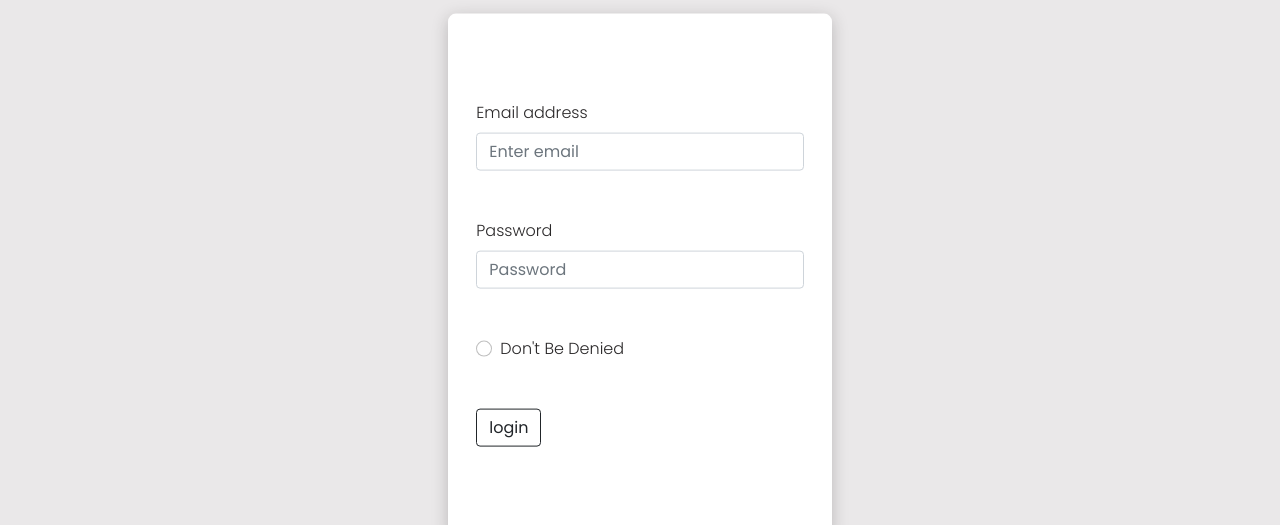
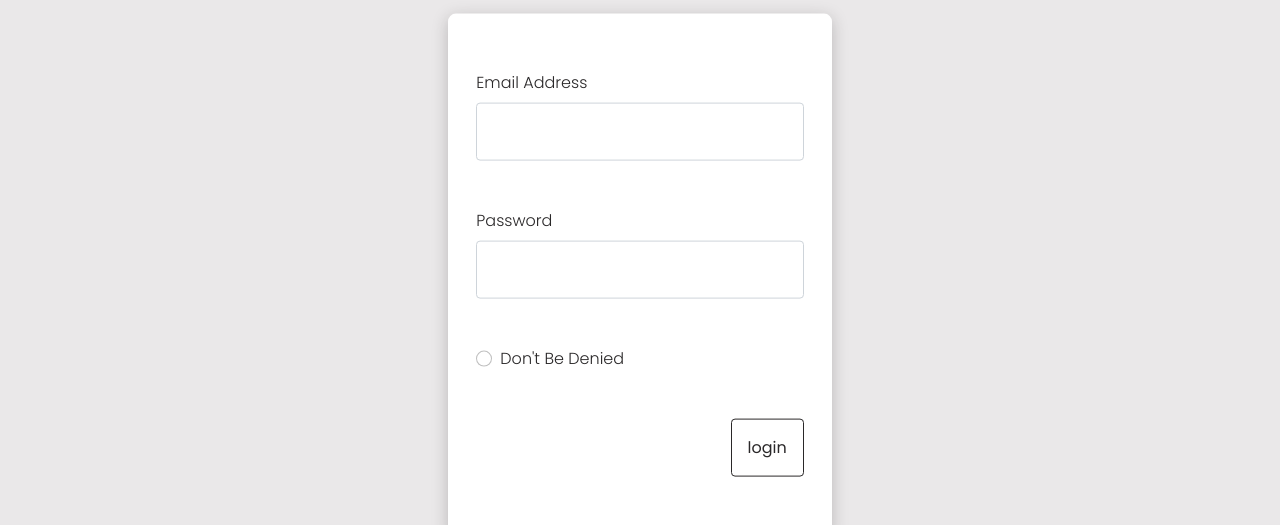
Before and after one commit to yondav/second-base, a React (Create React App) app in the folder client/: page /login in a window 1280 px wide. Shown: the part 176-701 px from the top of the page. Built offline with nearby package versions, Linux system fonts and the light colour scheme; no server answers; the HTML template or start-up script is replaced by a standard one; a web font is replaced by a local one.

Commit message:
login is smoother with auth context now a bit more refined. I'll likely keep working on it as I go but it is in a good place. Was able to make use of styled components and input render function in login form to reduce some code.

```diff
--- a/client/src/components/forms/form.login.component.js
+++ b/client/src/components/forms/form.login.component.js
@@ -1,92 +1,82 @@
 import React, { useState, useRef } from 'react';
-import { Card, Alert, Form, Button } from 'react-bootstrap';
+import { useNavigate } from 'react-router-dom';
+import { Card, Alert, Form } from 'react-bootstrap';
 import useAdminContext from '../../hooks/useAdminContext';
+import { loginInputs, inputHandler, renderInputs } from './formComponents';
+import { FormCheck, FormButton } from '../styled/form';
 
-const LoginForm = ({ statusMessage, setStatusMessage }) => {
+const LoginForm = () => {
   const { login } = useAdminContext();
-  const emailRef = useRef();
-  const passwordRef = useRef();
+  const navigate = useNavigate();
   const radioRef = useRef();
-  const [invalid, setInvalid] = useState({
-    email: { invalid: false, message: '' },
-    password: { invalid: false, message: '' },
+  const [alert, setAlert] = useState({
+    variant: '',
+    message: '',
   });
 
-  const handleSubmit = e => {
+  const checkIfRemembered = key => localStorage.getItem(key);
+
+  const [formData, setFormData] = useState({
+    email: checkIfRemembered('2bEmail') || '',
+    password: checkIfRemembered('2bPassword') || '',
+  });
+
+  const handleSubmit = async e => {
     e.preventDefault();
 
-    if (!emailRef.current.value)
-      setInvalid(prevState => ({
-        ...prevState,
-        email: { invalid: true, message: 'Must provide a valid email address' },
-      }));
+    if (!formData.email)
+      setAlert({
+        variant: 'danger',
+        message: 'Please provide a valid email address',
+      });
 
-    if (!passwordRef.current.value)
-      setInvalid(prevState => ({
-        ...prevState,
-        password: { invalid: true, message: 'Must provide a valid password' },
-      }));
+    if (!formData.password)
+      setAlert({
+        variant: 'danger',
+        message: 'Please provide a valid password',
+      });
 
     if (radioRef.current.checked) {
-      localStorage.setItem('2bEmail', emailRef.current.value);
-      localStorage.setItem('2bPassword', passwordRef.current.value);
+      localStorage.setItem('2bEmail', formData.email);
+      localStorage.setItem('2bPassword', formData.password);
     }
 
-    login(emailRef.current.value, passwordRef.current.value);
+    const loginAttempt = await login(formData);
+
+    if (loginAttempt.verified) {
+      setAlert({ variant: 'success', message: 'Welcome back Neil' });
+      setTimeout(() => {
+        navigate('/admin/portal');
+      }, 1000);
+    } else {
+      setAlert({ variant: 'danger', message: 'Go home Crosby' });
+    }
+
     document.querySelector('.login-status').style.display = 'block';
   };
 
-  const checkIfRemembered = key => localStorage.getItem(key);
-
   return (
     <Card className='login-card'>
-      <Alert
-        variant={statusMessage.variant}
-        className='login-status text-center'
-      >
-        {statusMessage.message}
+      <Alert variant={alert.variant} className='login-status text-center'>
+        {alert.message}
       </Alert>
       <Card.Body className='d-flex justify-content-center align-items-center'>
         <Form className='login-form' onSubmit={handleSubmit}>
-          <Form.Group className='mb-5'>
-            <Form.Label>Email address</Form.Label>
-            <Form.Control
-              type='email'
-              placeholder='Enter email'
-              defaultValue={checkIfRemembered('2bEmail')}
-              ref={emailRef}
-            />
-            {invalid.email.invalid && (
-              <Form.Text className='failure-text'>
-                {invalid.email.message}
-              </Form.Text>
+          {renderInputs(loginInputs(formData), e =>
+            inputHandler(e, formData, setFormData)
           )}
-          </Form.Group>
-          <Form.Group className='mb-5'>
-            <Form.Label>Password</Form.Label>
-            <Form.Control
-              type='password'
-              placeholder='Password'
-              defaultValue={checkIfRemembered('2bPassword')}
-              ref={passwordRef}
-            />
-            {invalid.password.invalid && (
-              <Form.Text className='failure-text'>
-                {invalid.password.message}
-              </Form.Text>
-            )}
-          </Form.Group>
-          <Form.Group className='mb-5'>
-            <Form.Check
+          <FormCheck
+            ref={radioRef}
             type='radio'
             label="Don't Be Denied"
             defaultChecked={checkIfRemembered('2bEmail') ? true : false}
-              ref={radioRef}
+            className='mb-5'
           />
-          </Form.Group>
-          <Button variant='outline-dark' type='submit'>
+          <div className='d-flex justify-content-end'>
+            <FormButton variant='outline-dark' type='submit'>
               login
-          </Button>
+            </FormButton>
+          </div>
         </Form>
       </Card.Body>
     </Card>
--- a/client/src/components/forms/formComponents/index.js
+++ b/client/src/components/forms/formComponents/index.js
@@ -16,4 +16,5 @@ export {
   passwordInputs,
   generalInputs,
   addressInputs,
+  loginInputs,
 } from './input/data';
--- a/client/src/components/forms/formComponents/input/data.js
+++ b/client/src/components/forms/formComponents/input/data.js
@@ -70,3 +70,21 @@ export const addressInputs = state => [
     md: 3,
   },
 ];
+
+// login
+export const loginInputs = state => [
+  {
+    label: 'Email Address',
+    type: 'email',
+    name: 'email',
+    value: state.email,
+    md: 12,
+  },
+  {
+    label: 'Password',
+    type: 'password',
+    name: 'password',
+    value: state.password,
+    md: 12,
+  },
+];
--- a/client/src/components/forms/formComponents/input/render.js
+++ b/client/src/components/forms/formComponents/input/render.js
@@ -9,7 +9,7 @@ export const renderInputs = (inputs, changeHandler, xs, md) =>
       name={input?.name}
       changehandler={changeHandler}
       value={input?.value}
-      xs={xs || 12}
-      md={md || 6}
+      xs={input.xs || 12}
+      md={input.md || 6}
     />
   ));
--- a/client/src/context/context.auth.js
+++ b/client/src/context/context.auth.js
@@ -3,15 +3,16 @@ import React, { createContext, useReducer } from 'react';
 export const AdminContext = createContext();
 
 const initialState = {
+  loading: false,
   admin: false,
 };
 
 const adminReducer = (state, action) => {
   switch (action.type) {
     case 'NOT_ADMIN':
-      return { admin: false };
+      return { loading: false, admin: false };
     case 'ADMIN':
-      return { admin: true };
+      return { loading: false, admin: true };
     default:
       return state;
   }
--- a/client/src/hooks/useAdminContext.js
+++ b/client/src/hooks/useAdminContext.js
@@ -1,17 +1,17 @@
 import { useContext, useEffect } from 'react';
 import Cookies from 'js-cookie';
 import { AdminContext } from '../context/context.auth';
-import { consoleColors, consoleMessages } from '../utils/console';
+import { consoleColors } from '../utils/console';
 import api from '../utils/api';
 
 export default function useAdminContext() {
-  const { dispatch } = useContext(AdminContext);
-  const token = Cookies.get('token_secondBase');
+  const { state, dispatch } = useContext(AdminContext);
+  const token = () => Cookies.get('token_secondBase');
 
   const config = {
     headers: {
       'Content-Type': 'application/json',
-      Authorization: `Bearer ${token}`,
+      Authorization: `Bearer ${token()}`,
     },
   };
 
@@ -26,12 +26,13 @@ export default function useAdminContext() {
   };
 
   const verifyToken = async () => {
+    state.loading = true;
     try {
       const { data } = await api({
         url: '/api/v1/verify',
         method: 'post',
         config,
-        data: { token },
+        data: { token: token() },
       });
 
       if (data && data.success) {
@@ -49,24 +50,26 @@ export default function useAdminContext() {
     }
   };
 
-  const login = async (email, password) => {
+  const login = async data => {
+    console.log('DATA:::', data);
+    state.loading = true;
     try {
-      await api({
-        url: '/api/v1/login',
-        method: 'post',
-        config: { headers: { 'Content-Type': 'application/json' } },
-        data: {
-          email: email,
-          password: password,
-        },
-      });
+      let loginAttempt = async () => {
+        const attempt = await api({
+          url: '/api/v1/login',
+          method: 'post',
+          config: { headers: { 'Content-Type': 'application/json' } },
+          data,
+        });
 
-      if (token) {
-        await verifyToken();
-      }
+        if (attempt.data) {
+          return attempt.data;
+        }
+        return;
+      };
 
-      dispatch({ type: 'ADMIN' });
-      console.log('%cLogged in', consoleColors.greenBlock);
+      await loginAttempt();
+      return await verifyToken();
     } catch (err) {
       console.error(err.message);
     }
@@ -113,9 +116,9 @@ export default function useAdminContext() {
     }
   };
 
-  useEffect(() => {
-    if (!token) dispatch({ type: 'NOT_ADMIN' });
-  }, [token]);
+  // useEffect(() => {
+  //   if (!token()) dispatch({ type: 'NOT_ADMIN' });
+  // }, [token]);
 
   return {
     token,
--- a/client/src/pages/admin/login/index.js
+++ b/client/src/pages/admin/login/index.js
@@ -1,30 +1,8 @@
-import React, { useState, useEffect, useContext } from 'react';
-import { useNavigate } from 'react-router-dom';
+import React from 'react';
 import { LoginForm } from '../../../components/forms';
-import { AdminContext } from '../../../context/context.auth';
 
 const Login = () => {
-  const admin = useContext(AdminContext);
-  const [statusMessage, setStatusMessage] = useState(false);
-  const navigate = useNavigate();
-
-  useEffect(() => {
-    if (admin.state.admin) {
-      setStatusMessage({ variant: 'success', message: 'Welcome back Neil' });
-      setTimeout(() => {
-        navigate('/admin/portal');
-      }, 1000);
-    } else {
-      setStatusMessage({ variant: 'danger', message: 'Go home Crosby' });
-    }
-  }, [admin.state.admin, navigate]);
-
-  return (
-    <LoginForm
-      statusMessage={statusMessage}
-      setStatusMessage={setStatusMessage}
-    />
-  );
+  return <LoginForm />;
 };
 
 export default Login;
```
Also changed, not shown: 1 other file (tests, documents, lock files or other folders). Lines whose indentation alone changed are shown as unchanged.
